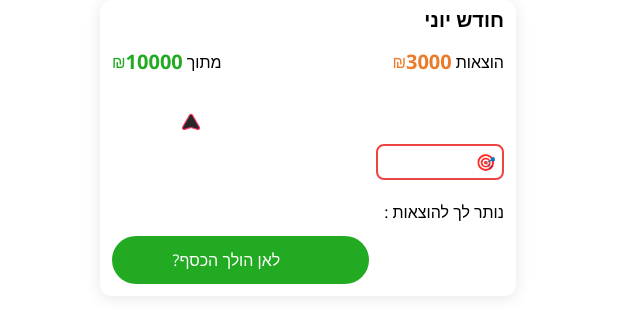
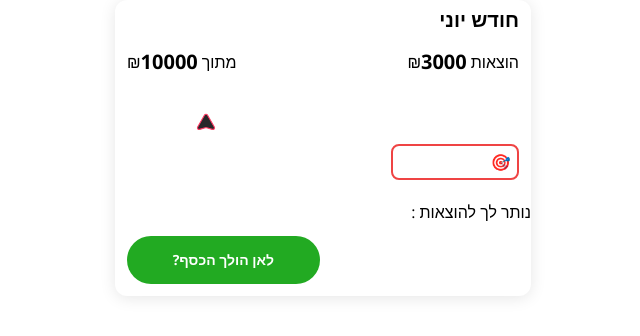
Before and after one commit to Mityaalim-App/web-app, a Next.js app: page /mainscreen in a window 1280 px wide. Shown: the top 336 px of the page, without its empty margins (580-1220 px from the left). Built offline with nearby package versions, Linux system fonts and the light colour scheme.

Commit message:
MIt 27 Monthly view - dynamic class name. button comp changed

```diff
--- a/app/components/Button.tsx
+++ b/app/components/Button.tsx
@@ -4,7 +4,7 @@ import Link from "next/link";
 import {
   ButtonHTMLAttributes,
   MouseEvent as ReactMouseEvent,
-  ReactElement
+  ReactElement,
 } from "react";
 
 export interface IButtonProps extends ButtonHTMLAttributes<HTMLButtonElement> {
@@ -23,13 +23,13 @@ export default function Button({
   icon = null,
   href = undefined,
   className = "",
-  onClick = (e: any) => {}
+  onClick = (e: any) => {},
 }: IButtonProps) {
   const IconComponent = () => icon;
   const buttonClasses = () => {
     const classes = [
       "w-full rounded-full flex items-center justify-center py-2 px-4",
-      className
+      className,
     ];
     if (disable) {
       classes.push(
@@ -62,7 +62,12 @@ export default function Button({
     </Link>
   ) : (
     <button className={buttonClasses()} onClick={onClick} disabled={disable}>
-      <span className="w-6 h-6 ml-1">{icon && <IconComponent />}</span>
+      {icon && (
+        <span className="w-6 h-6 ml-1">
+          {" "}
+          <IconComponent />
+        </span>
+      )}
       <span>{children}</span>
     </button>
   );
--- a/app/mainscreen/monthlyview/ExpenseIncomeTitle.tsx
+++ b/app/mainscreen/monthlyview/ExpenseIncomeTitle.tsx
@@ -3,21 +3,18 @@ import PageTitle from "../../components/PageTitle";
 interface IExpenseIncomeTitle {
   title: string;
   amount: number;
-  isIncome: boolean;
+  style: string;
 }
 
 export default function ExpenseIncomeTitle({
   title,
   amount,
-  isIncome,
+  style,
 }: IExpenseIncomeTitle) {
   return (
     <div className="flex items-center gap-x-1">
       <p className="text-green-middle">{title}</p>
-      <span
-        className="flex items-center"
-        style={{ color: isIncome ? "#22AA22" : "#EC7B29" }}
-      >
+      <span className={`flex items-center ${style}`}>
         <PageTitle className="text-xl font-bold">{amount + ""}</PageTitle>₪
       </span>
     </div>
--- a/app/mainscreen/monthlyview/MonthlyView.tsx
+++ b/app/mainscreen/monthlyview/MonthlyView.tsx
@@ -10,8 +10,16 @@ export default function MonthlyView() {
         <ViewTitle score={300} title="חודש יוני" />
         <div className=" flex flex-col gap-y-3">
           <div className="flex justify-between">
-            <ExpenseIncomeTitle title="הוצאות" amount={3000} isIncome={false} />
-            <ExpenseIncomeTitle title="מתוך" amount={10000} isIncome={true} />
+            <ExpenseIncomeTitle
+              title="הוצאות"
+              amount={3000}
+              style="text-orange-expense"
+            />
+            <ExpenseIncomeTitle
+              title="מתוך"
+              amount={10000}
+              style="text-green-primary"
+            />
           </div>
           <ProgressBar income={10000} expense={3000} dest={2000} />
         </div>
@@ -24,14 +32,16 @@ export default function MonthlyView() {
           </span>
         </div>
       </main>
-
       <div className="mt-2 flex flex-col gap-y-1">
-        <p className="text-green-middle px-3">נותר לך להוצאות :</p>
+        <p className="text-green-middle">נותר לך להוצאות :</p>
         <div className="bg-green-progressBarIncome flex justify-between p-3 rounded-b-xl">
-          <span className="flex items-end text-3xl text-white">
-            <p className="text-5xl font-bold ">{10000 - 3000 - 2000}</p>₪
-          </span>
-          <Button className=" w-36">לאן הולך הכסף?</Button>
+          <div className="flex items-end  text-white text-5xl font-bold ">
+            <span>{10000 - 3000 - 2000}</span>
+            <span className="font-normal text-3xl">₪</span>
+          </div>
+          <Button className=" max-content mr-16 text-sm font-bold ">
+            לאן הולך הכסף?
+          </Button>
         </div>
       </div>
     </section>
```
